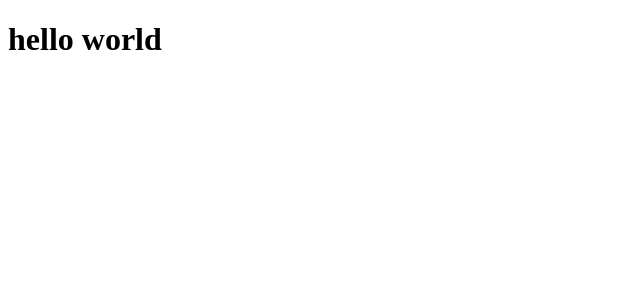
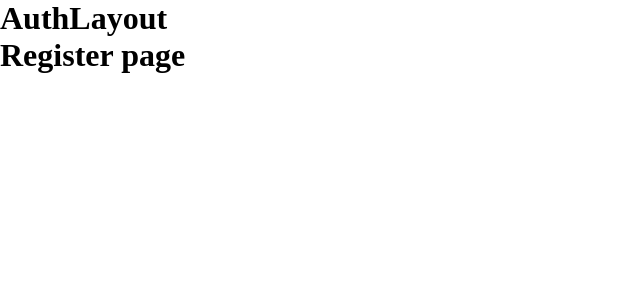
Before and after one commit to ViniciusBraznick/jobs, a React (Vite) app: page /register in a window 1280 px wide. Shown: the top 300 px of the page, without its empty margins (0-640 px from the left). Built offline with nearby package versions, Linux system fonts and the light colour scheme; the HTML template or start-up script is replaced by a standard one.

Commit message:
feat: creating auth routes

```diff
--- a/src/App.tsx
+++ b/src/App.tsx
@@ -1,7 +1,11 @@
+import { Router } from "./Router"
+import { globalStyles } from "./view/styles/globalStyles";
+
 function App() {
+  globalStyles();
   return (
     <>
-      <h1>hello world</h1>
+    <Router />
     </>
   )
 }
--- /dev/null
+++ b/src/Router/Auth.tsx
@@ -0,0 +1,20 @@
+import { Navigate, Outlet } from "react-router-dom";
+
+interface AuthProps {
+  isPrivate: boolean;
+}
+
+export function Auth({ isPrivate }: AuthProps) {
+  const signedIn = false;
+
+
+  if(!signedIn && isPrivate){
+    return <Navigate to="/login" replace/>
+  }
+
+  if(signedIn && !isPrivate){
+    return <Navigate to="/" replace/>
+  }
+
+  return <Outlet/>
+}
--- /dev/null
+++ b/src/Router/index.tsx
@@ -0,0 +1,25 @@
+import { Routes, Route,  BrowserRouter} from 'react-router-dom';
+import { Auth } from './Auth';
+import { Login } from '../view/pages/Login';
+import { Register } from '../view/pages/Register';
+import { Dashboard } from '../view/pages/Dashboard';
+import { AuthLayout } from '../view/layouts/Auth';
+
+export function Router() {
+  return(
+    <BrowserRouter>
+      <Routes>
+        <Route element={<Auth isPrivate={false} />}>
+          <Route element={<AuthLayout />}>
+            <Route path='/login' element={<Login />}/>
+            <Route path='/register' element={<Register />}/>
+          </Route>
+        </Route>
+
+        <Route element={<Auth isPrivate={true} />}>
+          <Route path='/' element={<Dashboard />}/>
+        </Route>
+      </Routes>
+    </BrowserRouter>
+  )
+}
--- /dev/null
+++ b/src/view/layouts/Auth/index.tsx
@@ -0,0 +1,10 @@
+import { Outlet } from 'react-router-dom';
+
+export function AuthLayout() {
+  return (
+    <>
+      <h1>AuthLayout</h1>
+      <Outlet />
+    </>
+  )
+}
--- /dev/null
+++ b/src/view/pages/Dashboard/index.tsx
@@ -0,0 +1,5 @@
+export function Dashboard() {
+  return(
+    <h1>Dashboard page</h1>
+  )
+}
--- /dev/null
+++ b/src/view/pages/Login copy/index.tsx
@@ -0,0 +1,5 @@
+export function Login() {
+  return(
+    <h1>Login page</h1>
+  )
+}
--- /dev/null
+++ b/src/view/pages/Login/index.tsx
@@ -0,0 +1,5 @@
+export function Login() {
+  return(
+    <h1>Login page</h1>
+  )
+}
--- /dev/null
+++ b/src/view/pages/Register/index.tsx
@@ -0,0 +1,5 @@
+export function Register() {
+  return(
+    <h1>Register page</h1>
+  )
+}
```
